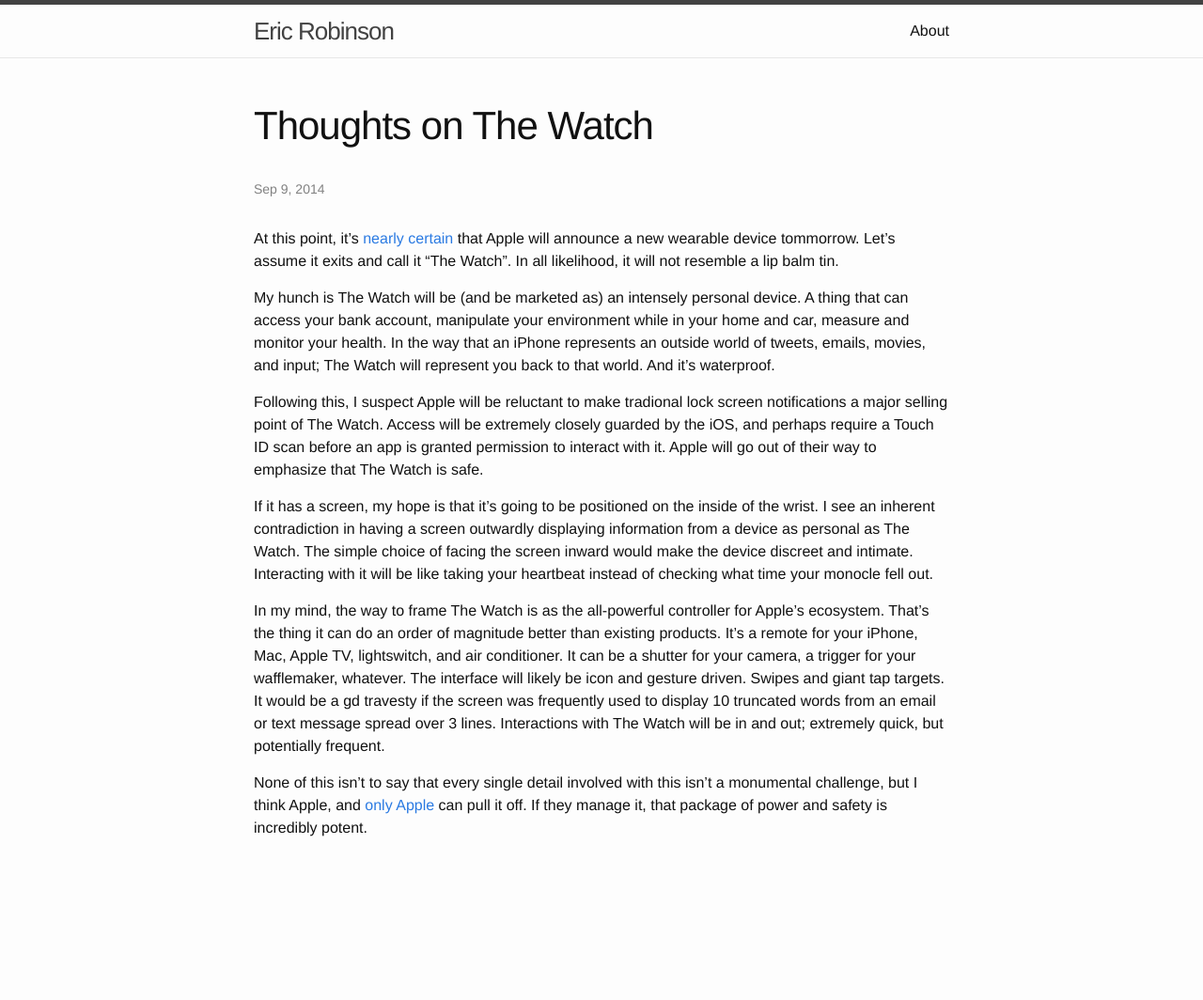
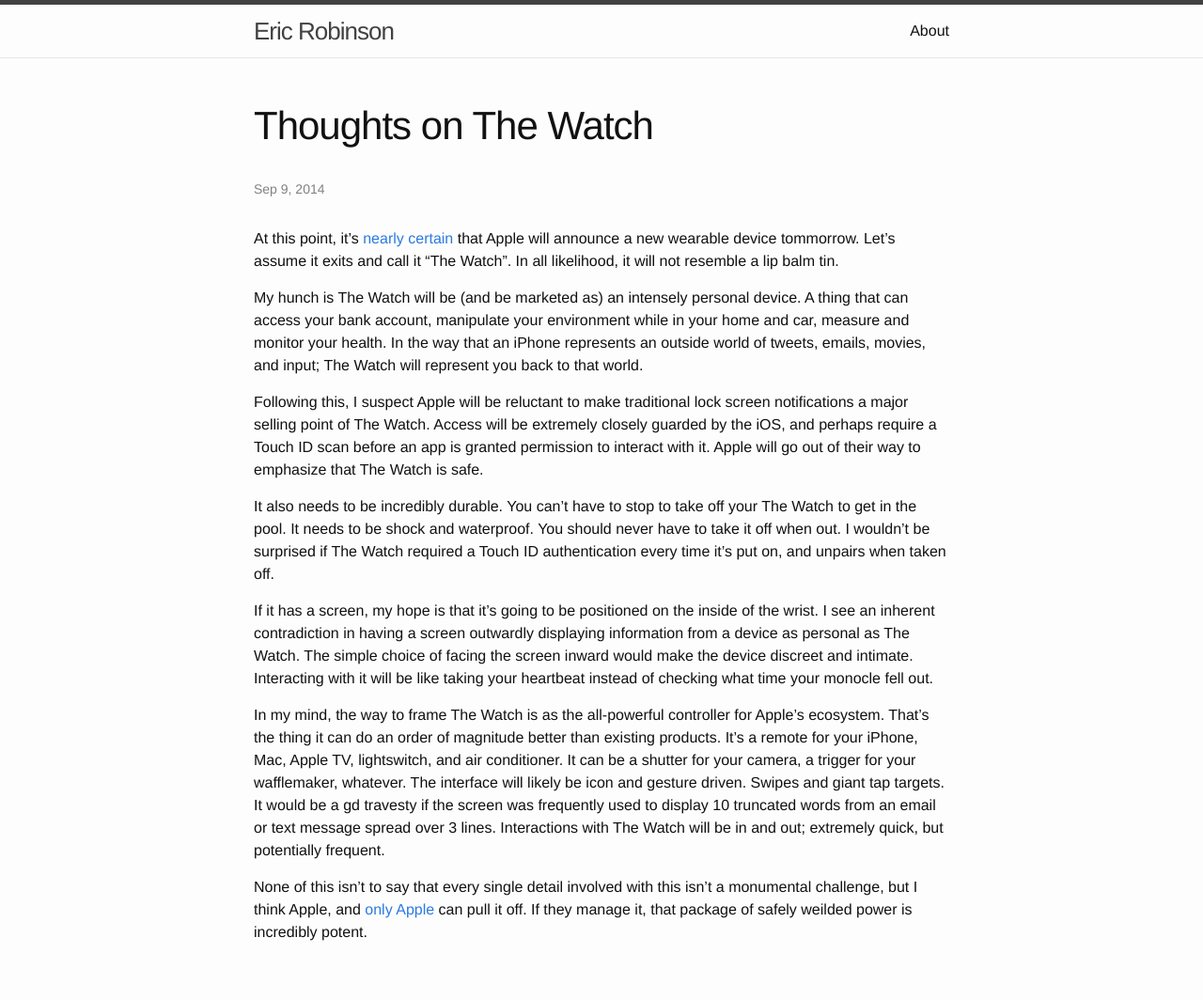
Before and after one commit to eric-robinson/eric-robinson.github.com, a Jekyll site: the page built from _posts/2014-09-09-the-watch.md, in a window 1280 px wide. Shown: the whole page at 94% size. Built offline with Jekyll 4.4.1, drawn with Linux system fonts in a browser that asks for light colours; before the commit the page ends 953 px from its top, so only the background shows below that.

Commit message:
cleanup watch article

```diff
--- a/_posts/2014-09-09-the-watch.md
+++ b/_posts/2014-09-09-the-watch.md
@@ -7,15 +7,17 @@
 
 At this point, it's [nearly certain][GruberPrelude] that Apple will announce a new wearable device tommorrow. Let's assume it exits and call it "The Watch". In all likelihood, it will not resemble a lip balm tin.
 
-My hunch is The Watch will be (and be marketed as) an intensely personal device. A thing that can access your bank account, manipulate your environment while in your home and car, measure and monitor your health. In the way that an iPhone represents an outside world of tweets, emails, movies, and input; The Watch will represent you back to that world. And it's waterproof.
+My hunch is The Watch will be (and be marketed as) an intensely personal device. A thing that can access your bank account, manipulate your environment while in your home and car, measure and monitor your health. In the way that an iPhone represents an outside world of tweets, emails, movies, and input; The Watch will represent you back to that world.
 
-Following this, I suspect Apple will be reluctant to make tradional lock screen notifications a major selling point of The Watch. Access will be extremely closely guarded by the iOS, and perhaps require a Touch ID scan before an app is granted permission to interact with it. Apple will go out of their way to emphasize that The Watch is safe.
+Following this, I suspect Apple will be reluctant to make traditional lock screen notifications a major selling point of The Watch. Access will be extremely closely guarded by the iOS, and perhaps require a Touch ID scan before an app is granted permission to interact with it. Apple will go out of their way to emphasize that The Watch is safe.
+
+It also needs to be incredibly durable. You can't have to stop to take off your The Watch to get in the pool. It needs to be shock and waterproof. You should never have to take it off when out. I wouldn't be surprised if The Watch required a Touch ID authentication every time it's put on, and unpairs when taken off.
 
 If it has a screen, my hope is that it's going to be positioned on the inside of the wrist. I see an inherent contradiction in having a screen outwardly displaying information from a device as personal as The Watch. The simple choice of facing the screen inward would make the device discreet and intimate. Interacting with it will be like taking your heartbeat instead of checking what time your monocle fell out.
 
 In my mind, the way to frame The Watch is as the all-powerful controller for Apple's ecosystem. That's the thing it can do an order of magnitude better than existing products. It's a remote for your iPhone, Mac, Apple TV, lightswitch, and air conditioner. It can be a shutter for your camera, a trigger for your wafflemaker, whatever. The interface will likely be icon and gesture driven. Swipes and giant tap targets. It would be a gd travesty if the screen was frequently used to display 10 truncated words from an email or text message spread over 3 lines. Interactions with The Watch will be in and out; extremely quick, but potentially frequent.
 
-None of this isn't to say that every single detail involved with this isn't a monumental challenge, but I think Apple, and [only Apple][OnlyApple] can pull it off. If they manage it, that package of power and safety is incredibly potent.
+None of this isn't to say that every single detail involved with this isn't a monumental challenge, but I think Apple, and [only Apple][OnlyApple] can pull it off. If they manage it, that package of safely weilded power is incredibly potent.
 
 [GruberPrelude]: http://daringfireball.net/2014/09/prelude
 [OnlyApple]: http://daringfireball.net/2014/06/only_apple
```
